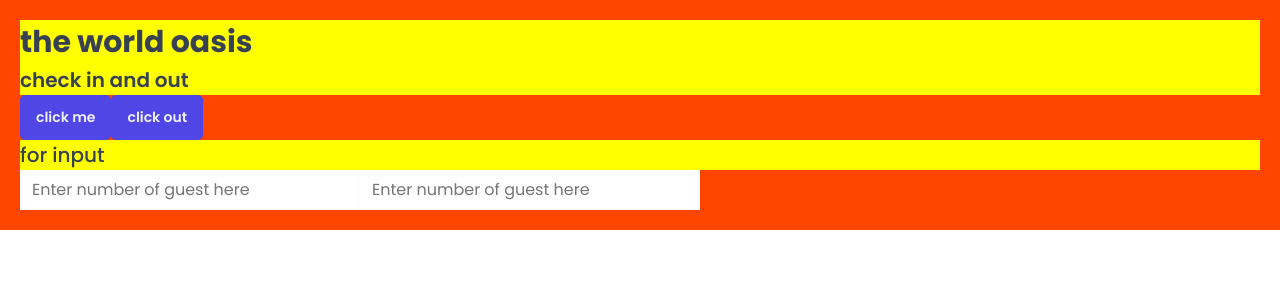
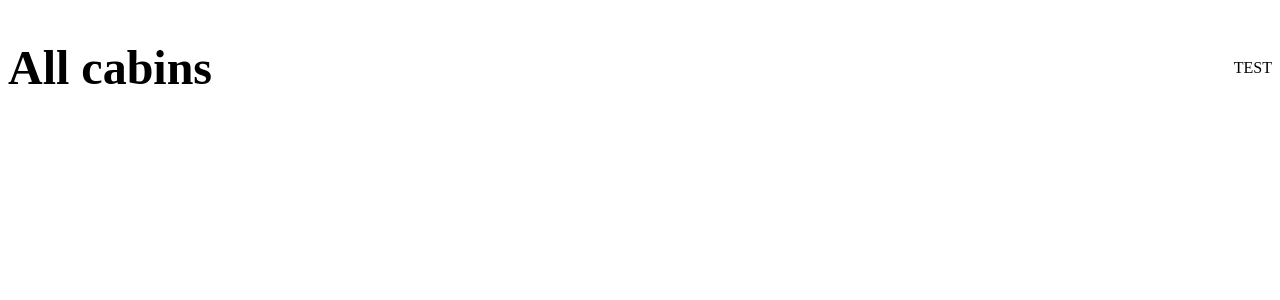
Before and after one commit to swasty-jay/the-world-oasis, a React (Vite) app: page /cabins in a window 1280 px wide. Shown: the top 300 px of the page. Built offline with nearby package versions, Linux system fonts and the light colour scheme; a web font is replaced by a local one.

Commit message:
added routing

```diff
--- a/package.json
+++ b/package.json
@@ -12,6 +12,7 @@
   "dependencies": {
     "react": "^18.2.0",
     "react-dom": "^18.2.0",
+    "react-router-dom": "^6.30.1",
     "styled-components": "^6.1.18"
   },
   "devDependencies": {
--- a/src/App.jsx
+++ b/src/App.jsx
@@ -1,34 +1,31 @@
-import styled from "styled-components";
-import GlobalStyle from "./styles/GlobalStyles";
-import Button from "./ui/Button";
-import Input from "./ui/Input";
-import Heading from "./ui/Headings";
-
-const StyledApp = styled.div`
-  background-color: orangered;
-  padding: 20px;
-`;
+import React from "react";
+import { BrowserRouter, Route, Routes } from "react-router-dom";
+import Dashboard from "./pages/Dashboard";
+import Bookings from "./pages/Bookings";
+import Cabins from "./pages/Cabins";
+import Users from "./pages/Users";
+import Settings from "./pages/Settings";
+import Account from "./pages/Account";
+import Login from "./pages/Login";
+import PageNotFound from "./pages/PageNotFound"; // Import a 404 page component
 
 const App = () => {
   return (
-    <>
-      <GlobalStyle />
-
-      <StyledApp>
-        <Heading as="h1">the world oasis</Heading>
-        <Heading as="h2">check in and out</Heading>
-        <Button>click me</Button>
-        <Button>click out</Button>
-
-        <Heading as="h3">for input</Heading>
-
-        <Input type="number" placeholder="Enter number of guest here" />
-        {""}
-        <Input type="number" placeholder="Enter number of guest here" />
-      </StyledApp>
-    </>
+    <BrowserRouter>
+      <Routes>
+        {/* Define your routes here */}
+        <Route path="dashboard" element={<Dashboard />} />
+        <Route path="bookings" element={<Bookings />} />
+        <Route path="cabins" element={<Cabins />} />
+        <Route path="users" element={<Users />} />
+        <Route path="settings" element={<Settings />} />
+        <Route path="account" element={<Account />} />
+        <Route path="login" element={<Login />} /> {/* Fallback route */}
+        <Route path="*" element={<PageNotFound />} /> {/* Default route */}
+        {/* Add more routes as needed */}
+      </Routes>
+    </BrowserRouter>
   );
 };
 
 export default App;
-("");
--- a/src/ui/Button.jsx
+++ b/src/ui/Button.jsx
@@ -49,18 +49,15 @@
 };
 
 const Button = styled.button`
-  font-size: 1.4rem;
-  padding: 1.2rem 1.6rem;
-  font-weight: 600;
   border: none;
   border-radius: var(--border-radius-sm);
-  background-color: var(--color-brand-600);
-  color: var(--color-brand-50);
-  cursor: pointer;
   box-shadow: var(--shadow-sm);
-
-  &:hover {
-    background-color: var(--color-brand-700);
-  }
+  ${(props) => sizes[props.size]};
+  ${(props) => variations[props.variation]}
 `;
 export default Button;
+
+Button.defaultProps = {
+  size: "medium",
+  variation: "primary",
+};
--- a/src/ui/Headings.jsx
+++ b/src/ui/Heading.jsx
@@ -6,7 +6,6 @@
     css`
       font-size: 3rem;
       font-weight: 700;
-      background: yellow;
     `}
 
   ${({ as }) =>
@@ -14,7 +13,6 @@
     css`
       font-size: 2rem;
       font-weight: 600;
-      background: yellow;
     `}
 
 
@@ -23,7 +21,6 @@
     css`
       font-size: 2rem;
       font-weight: 500;
-      background: yellow;
     `}
 `;
 export default Heading;
--- a/src/ui/Input.jsx
+++ b/src/ui/Input.jsx
@@ -4,7 +4,7 @@
   padding: 0.8rem 1.2rem;
   border: 1px solid var(--color-brand-300);
   background-color: var(--color-grey-0);
-  border-radius: var(border-radius-sm);
+  border-radius: var(--border-radius-sm);
   box-shadow: var(--shadow-sm);
 `;
 export default Input;
--- /dev/null
+++ b/src/ui/Row.jsx
@@ -0,0 +1,20 @@
+import styled, { css } from "styled-components";
+
+const Row = styled.div`
+  display: flex;
+  ${(props) =>
+    props.type === "horizontal" &&
+    css`
+      justify-content: space-between;
+      align-items: center;
+    `}
+
+  ${(props) =>
+    props.type === "vertical" &&
+    css`
+      flex-direction: column;
+      gap: 1.6rem;
+    `}
+`;
+
+export default Row;
```
Also changed, not shown: 1 other file (tests, documents, lock files or other folders).
